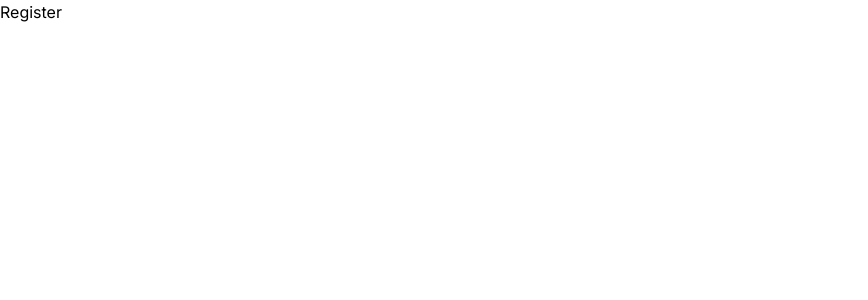
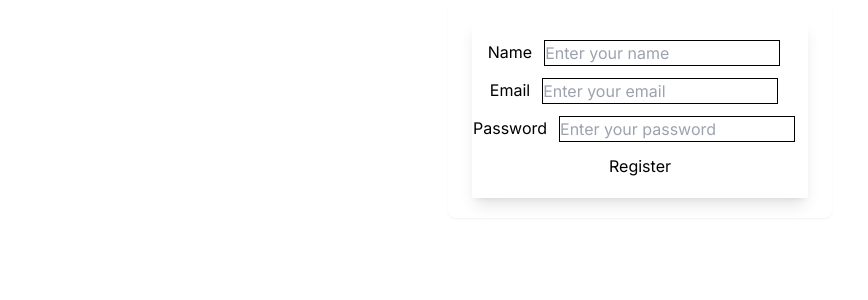
Before and after one commit to naveenkumarr-onyx/react-next_projects, a Next.js app: page /register in a window 1280 px wide. Shown: the top 300 px of the page, without its empty margins (0-868 px from the left). Built offline with nearby package versions, Linux system fonts and the light colour scheme.

Commit message:
added email and password firebase

```diff
--- a/app/components/dynamicForm/CommonForm.tsx
+++ b/app/components/dynamicForm/CommonForm.tsx
@@ -5,6 +5,7 @@ const formTypes = {
   INPUT: "input",
   SELECT: "select",
   TEXTAREA: "textarea",
+  BUTTON: "button",
 };
 
 const CommonForm = ({
@@ -27,6 +28,7 @@ const CommonForm = ({
             id={getCurrentElement.id}
             type={getCurrentElement.type}
             value={formData[getCurrentElement.name]}
+            buttonText={getCurrentElement.buttonText}
             onChange={(event: any) =>
               setFormData({
                 ...formData,
@@ -44,17 +46,19 @@ const CommonForm = ({
   }
 
   return (
-    <form onSubmit={onHandleSubmit}>
+    <form
+      onSubmit={onHandleSubmit}
+      className=" flex justify-center items-center  shadow-lg bg-white">
+      <div className=" max-h-[400px] p-5 flex flex-col gap-3">
         {formControls?.length
           ? formControls.map((singleFormElement: any, index: any) => {
               return (
-              <React.Fragment key={index}>
-                {renderFormElement(singleFormElement)}
-              </React.Fragment>
+                <div key={index}>{renderFormElement(singleFormElement)}</div>
               );
             })
           : null}
-      <button type="submit">{buttonText || "Submit"}</button>{" "}
+        <button type="submit">{buttonText || "Submit"}</button>
+      </div>
     </form>
   );
 };
--- a/app/components/dynamicForm/Login.tsx
+++ b/app/components/dynamicForm/CommonFormComponent.tsx
@@ -3,7 +3,7 @@ import { useState } from "react";
 import CommonForm from "./CommonForm";
 import { loginFormElements } from "./loginFormElements";
 
-function LoginComponent() {
+function CommonFormComponent() {
   const [loginFormData, setLoginFormData] = useState({
     email: "",
     password: "",
@@ -28,4 +28,4 @@ function LoginComponent() {
   );
 }
 
-export default LoginComponent;
+export default CommonFormComponent;
--- a/app/components/dynamicForm/FormComponent.tsx
+++ b/app/components/dynamicForm/FormComponent.tsx
@@ -8,9 +8,11 @@ const FormComponent = ({
   onChange,
   value,
   placeholder,
+  buttonText,
 }: any) => {
   return (
-    <div>
+    <div className="flex justify-center items-center">
+      <div className="flex gap-3">
         <label htmlFor={id}>{label}</label>
         <input
           name={name}
@@ -19,7 +21,10 @@ const FormComponent = ({
           placeholder={placeholder || "Enter a value"}
           value={value}
           onChange={onChange}
+          className=" border border-black"
         />
+        <button>{buttonText || ""}</button>
+      </div>
     </div>
   );
 };
--- a/app/components/firebaseComponent/Context.tsx
+++ b/app/components/firebaseComponent/Context.tsx
@@ -1,12 +1,30 @@
 "use client";
+import { createUserWithEmailAndPassword } from "firebase/auth";
 import { createContext, useState } from "react";
+import auth from "../firebase/firebaseConfig";
 
 export const AuthContext: any = createContext(null);
 
 const AuthState = ({ children }: any) => {
-  const [theme]: any = useState("");
+  const [registerFormData, setRegisterFormData]: any = useState({
+    name: "",
+    email: "",
+    password: "",
+  });
+
+  const createUserDataInFirebase = () => {
+    const { email, password } = registerFormData;
+    return createUserWithEmailAndPassword(auth, email, password);
+  };
   return (
-    <AuthContext.Provider value={{ theme }}>{children}</AuthContext.Provider>
+    <AuthContext.Provider
+      value={{
+        registerFormData,
+        setRegisterFormData,
+        createUserDataInFirebase,
+      }}>
+      {children}
+    </AuthContext.Provider>
   );
 };
 
--- /dev/null
+++ b/app/components/firebaseComponent/LoginFormElements.ts
@@ -0,0 +1,18 @@
+export const loginFormElements = [
+  {
+    name: "email",
+    id: "email",
+    placeholder: "Enter your email",
+    label: "Email",
+    type: "email",
+    componentType: "input",
+  },
+  {
+    name: "password",
+    id: "password",
+    placeholder: "Enter your password",
+    label: "Password",
+    type: "password",
+    componentType: "input",
+  },
+];
--- a/app/components/firebaseComponent/Register.tsx
+++ b/app/components/firebaseComponent/Register.tsx
@@ -1,7 +1,43 @@
-import React from "react";
+"use client";
+import React, { useContext, useState } from "react";
+import CommonForm from "../dynamicForm/CommonForm";
+import { RegisterFormElements } from "./RegisterFormElements";
+import { AuthContext } from "./Context";
+import { updateProfile } from "firebase/auth";
 
 const Register = () => {
-  return <div>Register</div>;
+  const {
+    registerFormData,
+    setRegisterFormData,
+    createUserDataInFirebase,
+  }: any = useContext(AuthContext);
+
+  const handleRegisterFormSubmit = (e: any) => {
+    e.preventDefault();
+    createUserDataInFirebase()
+      .then((result: any) => {
+        if (result.user) {
+          updateProfile(result.user, {
+            displayName: registerFormData.name,
+          });
+        }
+      })
+      .catch((error: any) => console.log(error));
+  };
+
+  return (
+    <div className=" w-full max-w-sm mx-auto rounded-lg shadow-sm">
+      <div className="px-6 py-5">
+        <CommonForm
+          formData={registerFormData}
+          setFormData={setRegisterFormData}
+          formControls={RegisterFormElements}
+          buttonText={"Register"}
+          onHandleSubmit={handleRegisterFormSubmit}
+        />
+      </div>
+    </div>
+  );
 };
 
 export default Register;
--- /dev/null
+++ b/app/components/firebaseComponent/RegisterFormElements.ts
@@ -0,0 +1,26 @@
+export const RegisterFormElements = [
+  {
+    name: "name",
+    id: "name",
+    placeholder: "Enter your name",
+    label: "Name",
+    type: "name",
+    componentType: "input",
+  },
+  {
+    name: "email",
+    id: "email",
+    placeholder: "Enter your email",
+    label: "Email",
+    type: "email",
+    componentType: "input",
+  },
+  {
+    name: "password",
+    id: "password",
+    placeholder: "Enter your password",
+    label: "Password",
+    type: "password",
+    componentType: "input",
+  },
+];
```
Lines whose indentation alone changed are shown as unchanged.
